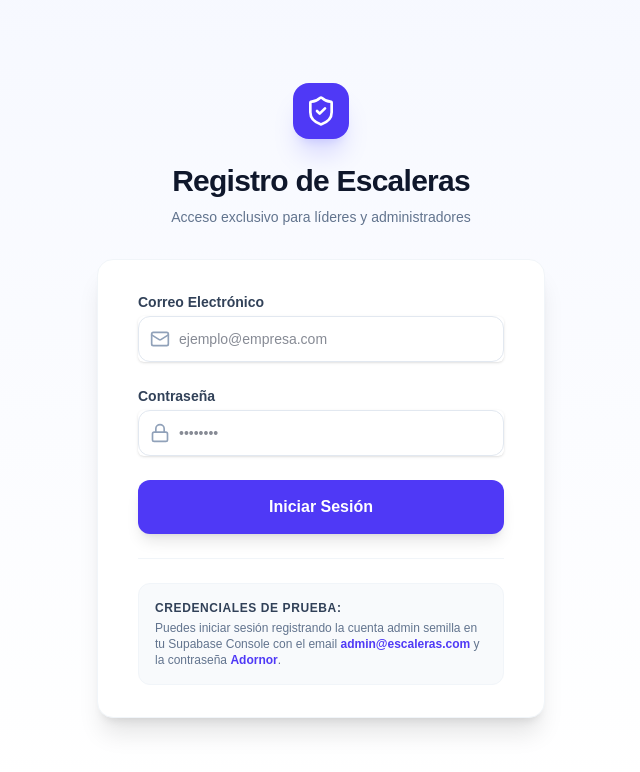
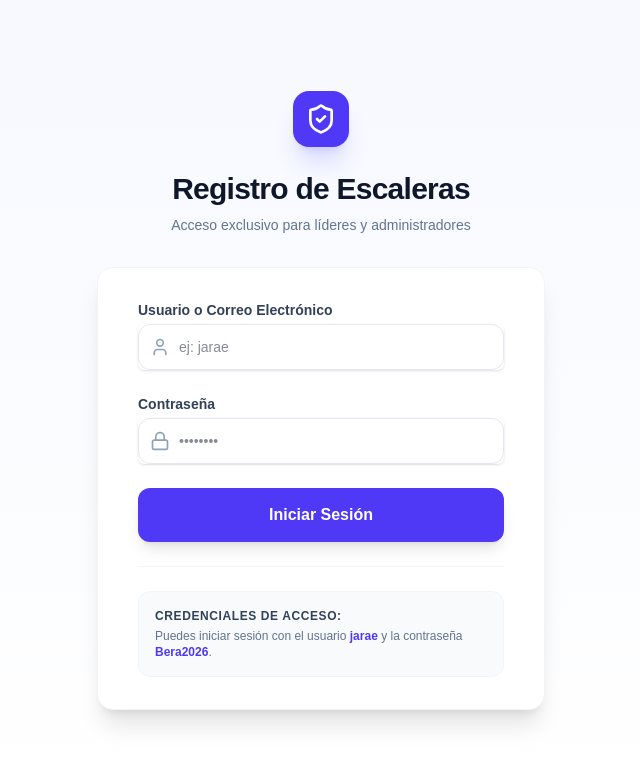
Before and after one commit to adornortma/Controlepp, a Next.js app: page /login in a window 1280 px wide. Shown: the top 772 px of the page, without its empty margins (319-959 px from the left). Built offline with nearby package versions, Linux system fonts and the light colour scheme; no server answers.

Commit message:
feat: simplify login page to accept plain username (jarae) and update admin credentials labels

```diff
--- a/src/app/login/page.tsx
+++ b/src/app/login/page.tsx
@@ -4,10 +4,10 @@ import React, { useState, useEffect } from 'react';
 import { useRouter } from 'next/navigation';
 import { useAuth } from '@/context/auth-context';
 import { toast } from 'sonner';
-import { ShieldCheck, Mail, Lock, RefreshCw } from 'lucide-react';
+import { ShieldCheck, User as UserIcon, Lock, RefreshCw } from 'lucide-react';
 
 export default function LoginPage() {
-  const [email, setEmail] = useState('');
+  const [usernameOrEmail, setUsernameOrEmail] = useState('');
   const [password, setPassword] = useState('');
   const [submitting, setSubmitting] = useState(false);
   const { login, profile, user, loading } = useAuth();
@@ -26,20 +26,24 @@ export default function LoginPage() {
 
   const handleSubmit = async (e: React.FormEvent) => {
     e.preventDefault();
-    if (!email.trim() || !password.trim()) {
+    const rawInput = usernameOrEmail.trim();
+    if (!rawInput || !password.trim()) {
       toast.error('Por favor complete todos los campos');
       return;
     }
 
     setSubmitting(true);
-    const { error } = await login(email.trim(), password);
+
+    // Si el usuario no contiene '@', le agregamos el sufijo del dominio por defecto para Supabase Auth
+    const formattedEmail = rawInput.includes('@') ? rawInput : `${rawInput}@escaleras.com`;
+
+    const { error } = await login(formattedEmail, password);
 
     if (error) {
       toast.error(error);
       setSubmitting(false);
     } else {
       toast.success('Sesión iniciada correctamente');
-      // La redirección ocurre automáticamente en el useEffect
     }
   };
 
@@ -71,22 +75,21 @@ export default function LoginPage() {
         <div className="bg-white py-8 px-6 shadow-xl rounded-2xl border border-slate-100 sm:px-10">
           <form className="space-y-6" onSubmit={handleSubmit}>
             <div>
-              <label htmlFor="email" className="block text-sm font-semibold text-slate-700">
-                Correo Electrónico
+              <label htmlFor="username" className="block text-sm font-semibold text-slate-700">
+                Usuario o Correo Electrónico
               </label>
               <div className="mt-1 relative rounded-md shadow-sm">
                 <div className="absolute inset-y-0 left-0 pl-3 flex items-center pointer-events-none text-slate-400">
-                  <Mail className="h-5 w-5" />
+                  <UserIcon className="h-5 w-5" />
                 </div>
                 <input
-                  id="email"
-                  name="email"
-                  type="email"
-                  autoComplete="email"
+                  id="username"
+                  name="username"
+                  type="text"
                   required
-                  value={email}
-                  onChange={(e) => setEmail(e.target.value)}
-                  placeholder="ejemplo@empresa.com"
+                  value={usernameOrEmail}
+                  onChange={(e) => setUsernameOrEmail(e.target.value)}
+                  placeholder="ej: jarae"
                   className="block w-full pl-10 pr-3 py-3 border border-slate-200 rounded-xl focus:outline-none focus:ring-2 focus:ring-indigo-500/20 focus:border-indigo-500 text-sm bg-white text-slate-900 transition duration-150"
                 />
               </div>
@@ -136,10 +139,10 @@ export default function LoginPage() {
           <div className="mt-6 border-t border-slate-100 pt-6">
             <div className="rounded-xl bg-slate-50 p-4 border border-slate-100">
               <h4 className="text-xs font-semibold text-slate-700 uppercase tracking-wider">
-                Credenciales de prueba:
+                Credenciales de acceso:
               </h4>
               <p className="mt-1 text-xs text-slate-500">
-                Puedes iniciar sesión registrando la cuenta admin semilla en tu Supabase Console con el email <strong className="text-indigo-600">admin@escaleras.com</strong> y la contraseña <strong className="text-indigo-600">Adornor</strong>.
+                Puedes iniciar sesión con el usuario <strong className="text-indigo-600">jarae</strong> y la contraseña <strong className="text-indigo-600">Bera2026</strong>.
               </p>
             </div>
           </div>
```
